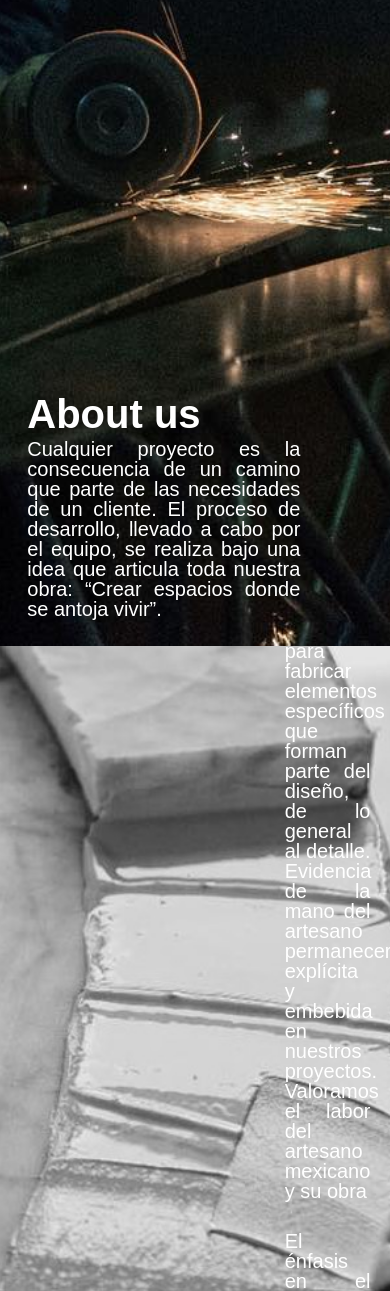
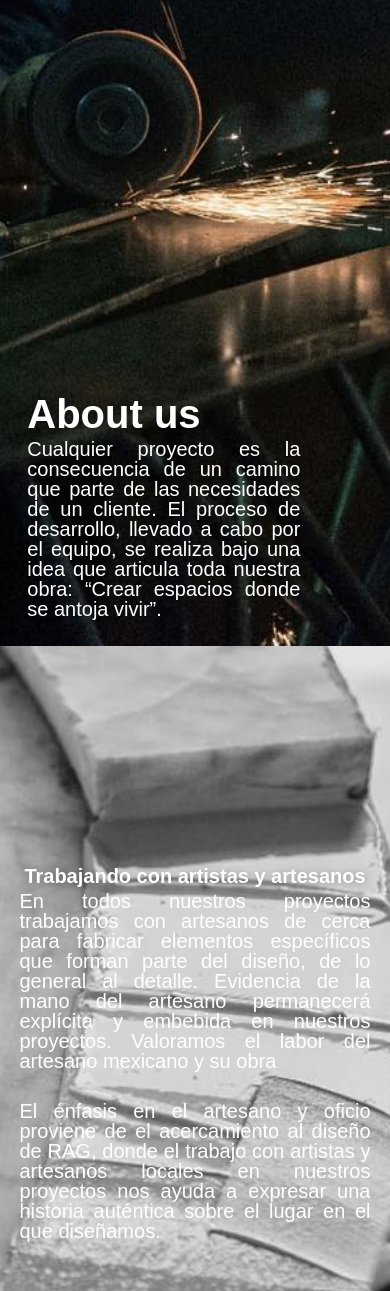
Before and after one commit to misaelsarm/RAG, a plain HTML site: page index.html in a window 390 px wide. Shown: the part 6950-8241 px from the top of the page. Drawn offline with Linux system fonts and the light colour scheme; files whose address does not match are found by name; a web font is replaced by a local one.

Commit message:
little changes

```diff
--- a/assets/css/estilos.scss
+++ b/assets/css/estilos.scss
@@ -695,6 +695,22 @@ nav {
                 }
             }
         }
+        .full-bg-artistas {
+            background-image: url("../images/Artesanos.jpg");
+            .bg-text-content {
+                text-align: justify;
+                width: 90%;
+                h2 {
+                    line-height: 20px;
+                    font-size: 20px;
+                    text-align: right;
+                    text-align: center;
+                }
+                p {
+                    font-weight: 500;
+                }
+            }
+        }
         .full-bg-what-we-do {
             overflow: hidden;
             background-attachment: scroll;
@@ -760,9 +776,6 @@ nav {
                         text-align: center;
                         font-size: 30px;
                     }
-                }
-                .d3 {
-                    margin-top: -10%;
                 }
             }
         }
```
Also changed, not shown: assets/css/estilos.css, 1 other file.
